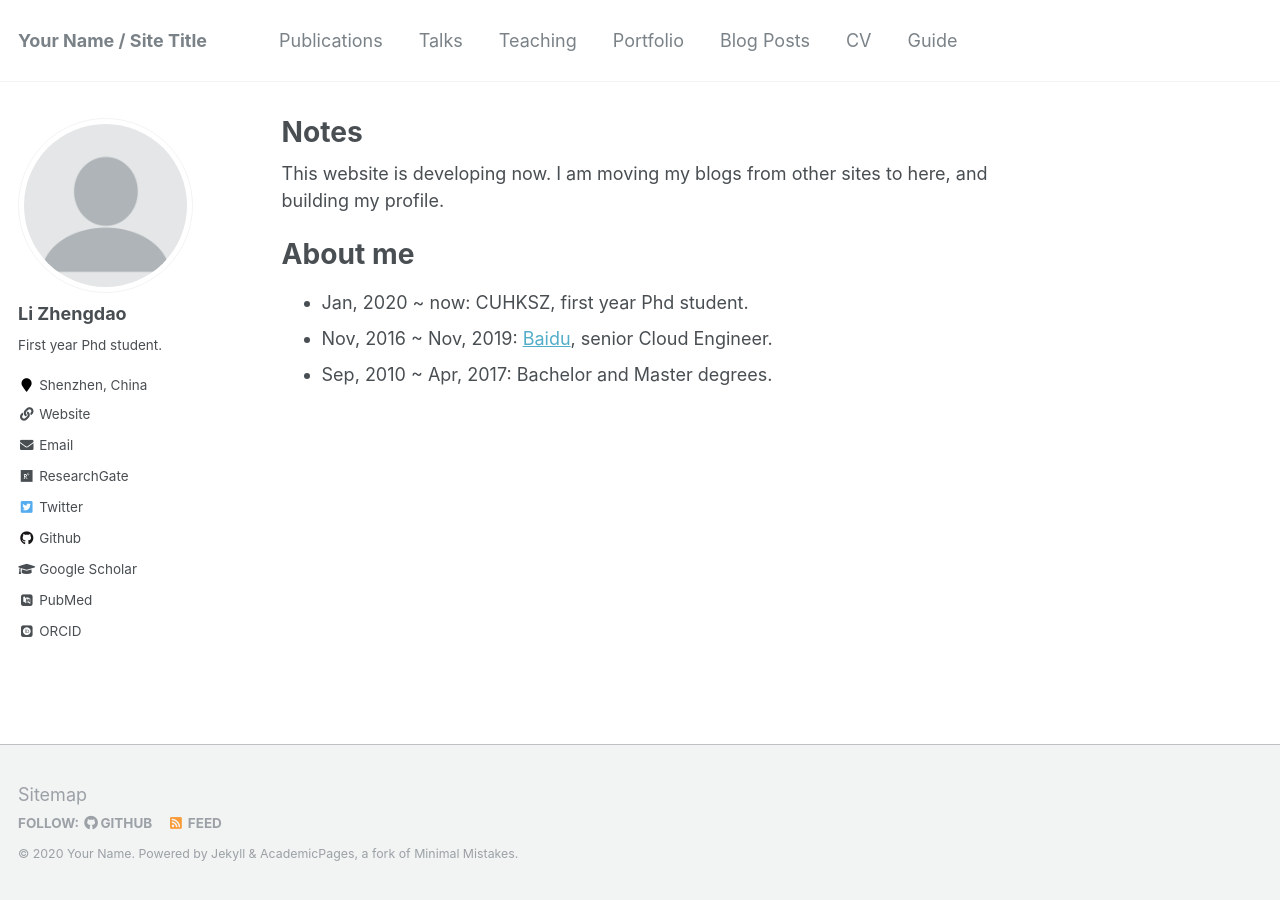
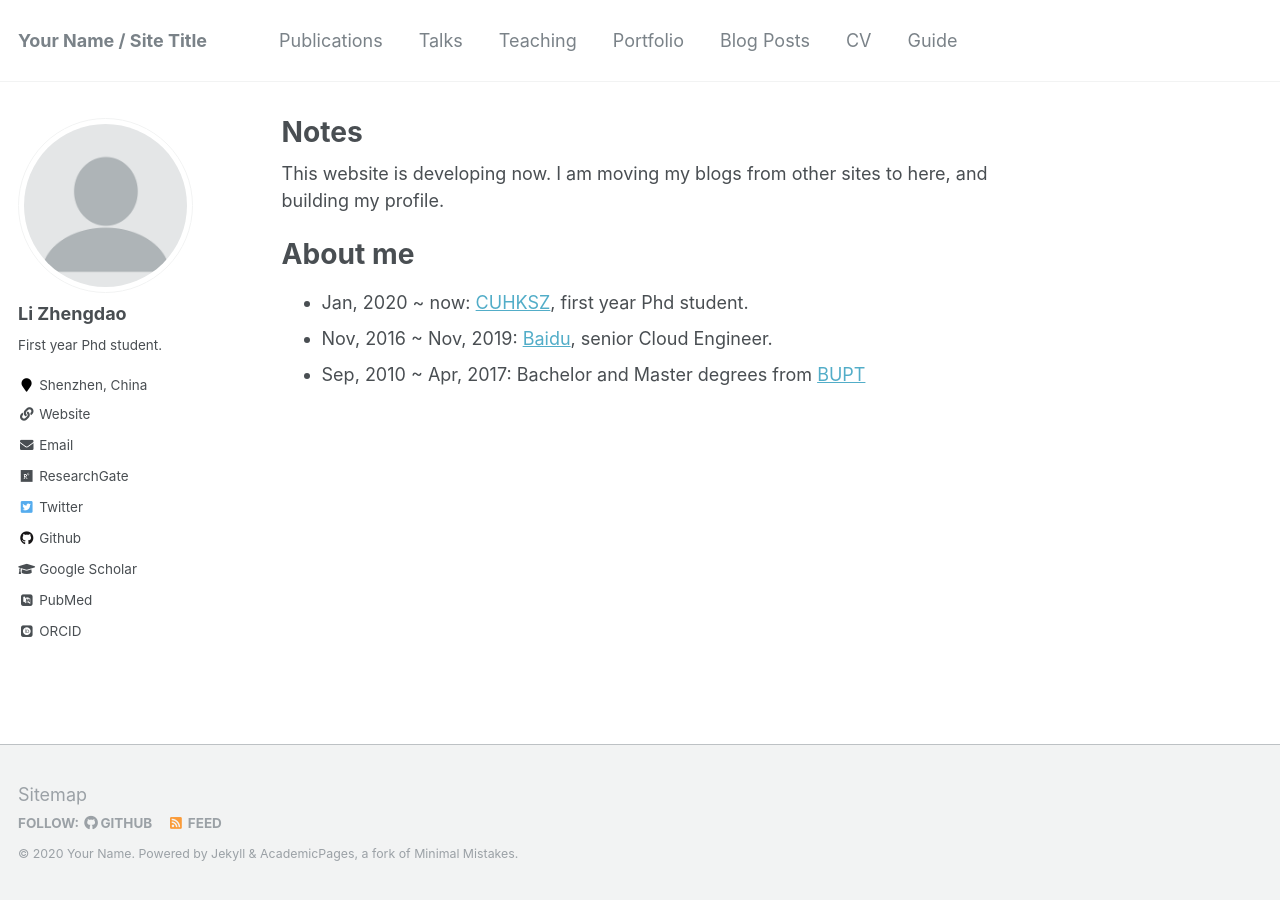
Before and after one commit to zhengdaoli/zhengdaoli.github.io, a Jekyll site: the page built from _pages/about.md, in a window 1280 px wide. Built offline with Jekyll 4.4.1, drawn with Linux system fonts in a browser that asks for light colours; some web fonts are replaced.

Commit message:
'update'

```diff
--- a/_pages/about.md
+++ b/_pages/about.md
@@ -13,6 +13,6 @@ This website is developing now. I am moving my blogs from other sites to here, a
 About me
 ======
 
-* Jan, 2020 ~ now: CUHKSZ, first year Phd student.
+* Jan, 2020 ~ now: [CUHKSZ](https://www.cuhk.edu.cn/), first year Phd student.
 * Nov, 2016 ~ Nov, 2019: [Baidu](https://www.baidu.com/), senior Cloud Engineer.
-* Sep, 2010 ~ Apr, 2017: Bachelor and Master degrees.
+* Sep, 2010 ~ Apr, 2017: Bachelor and Master degrees from [BUPT](https://www.bupt.edu.cn/)
```
